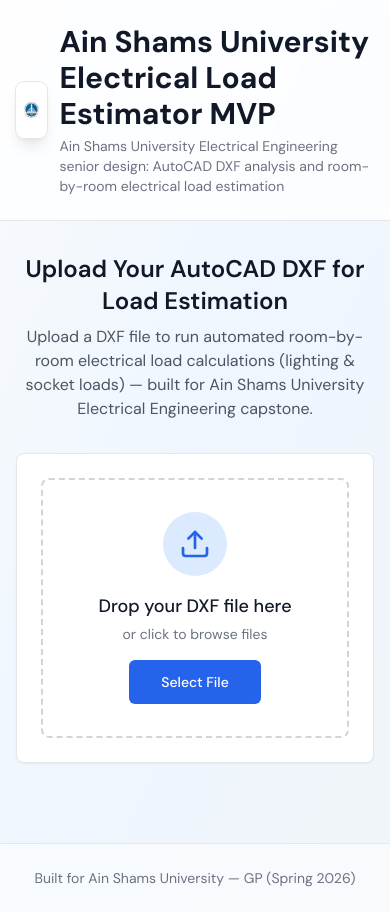
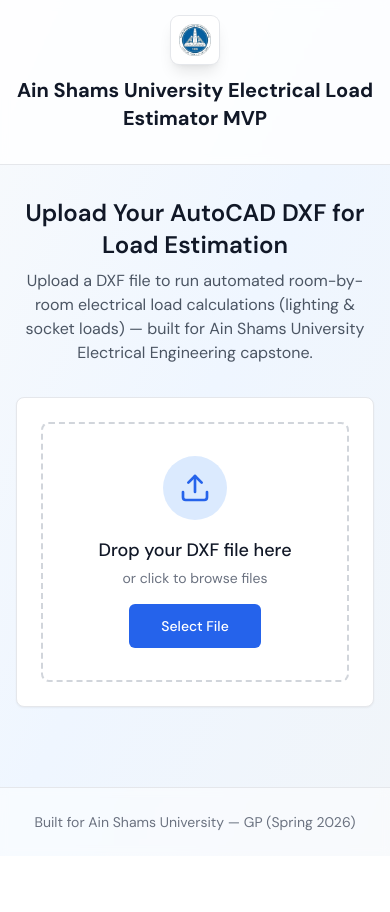
Before and after one commit to ahmed-abohmaid/gp-dxf-analysis-mvp, a React (Vite) app: page / in a window 390 px wide. After the commit the page ends 856 px from the top, so only its background shows below. Built offline with nearby package versions, Linux system fonts and the light colour scheme; the HTML template or start-up script is replaced by a standard one.

Commit message:
style: improve header layout and styling in App component

```diff
--- a/src/App.tsx
+++ b/src/App.tsx
@@ -35,28 +35,31 @@
     <div className="min-h-screen bg-gradient-to-br from-slate-50 via-blue-50 to-slate-100">
       {/* Header */}
       <header className="border-b border-gray-200 bg-white/80 backdrop-blur-sm sticky top-0 z-50">
-        <div className="max-w-7xl mx-auto px-4 sm:px-6 lg:px-8 py-6">
-          <div className="flex items-center justify-between">
-            <div className="flex items-center gap-3">
-              <div className="p-2 bg-white rounded-lg shadow-lg ring-1 ring-gray-200">
+        <div className="max-w-7xl mx-auto px-4 sm:px-6 lg:px-8 py-4">
+          <div className="flex flex-col sm:flex-row sm:items-center justify-between gap-4">
+            <div className="flex flex-col sm:flex-row sm:items-center gap-3 text-center sm:text-left">
+              <div className="p-2 bg-white rounded-lg shadow-lg ring-1 ring-gray-200 mx-auto sm:mx-0">
                 <img
                   src="/asu-logo.webp"
                   alt="Ain Shams University logo — Electrical Load Estimation Dashboard"
-                  className="w-10 h-10 object-contain"
+                  className="w-8 h-8 sm:w-10 sm:h-10 object-contain"
                 />
               </div>
               <div>
-                <h1 className="text-3xl font-bold text-gray-900">
+                <h1 className="text-xl sm:text-2xl md:text-3xl font-bold text-gray-900">
                   Ain Shams University Electrical Load Estimator MVP
                 </h1>
-                <p className="text-sm text-gray-500 mt-1">
+                <p className="text-xs sm:text-sm text-gray-500 mt-1 hidden sm:block">
                   Ain Shams University Electrical Engineering senior design:
                   AutoCAD DXF analysis and room-by-room electrical load
                   estimation
                 </p>
               </div>
             </div>
+
+            <div className="flex-shrink-0 w-full sm:w-auto">
               {results && (
+                <div className="flex justify-center sm:justify-end">
                   <Button
                     onClick={handleReset}
                     variant="outline"
@@ -66,7 +69,9 @@
                     <RotateCcw className="w-4 h-4" />
                     New Analysis
                   </Button>
+                </div>
               )}
+            </div>
           </div>
         </div>
       </header>
```
Lines whose indentation alone changed are shown as unchanged.
